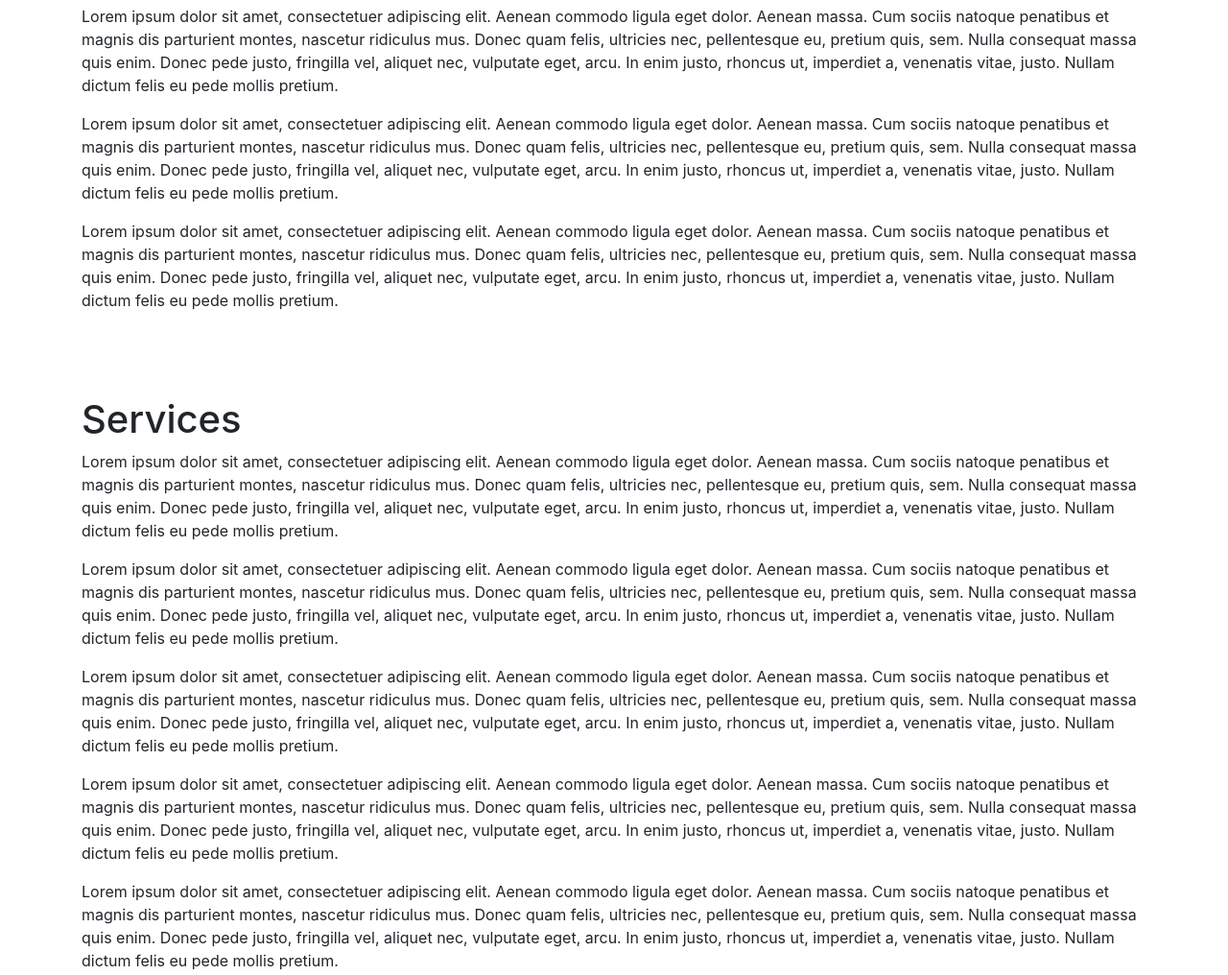
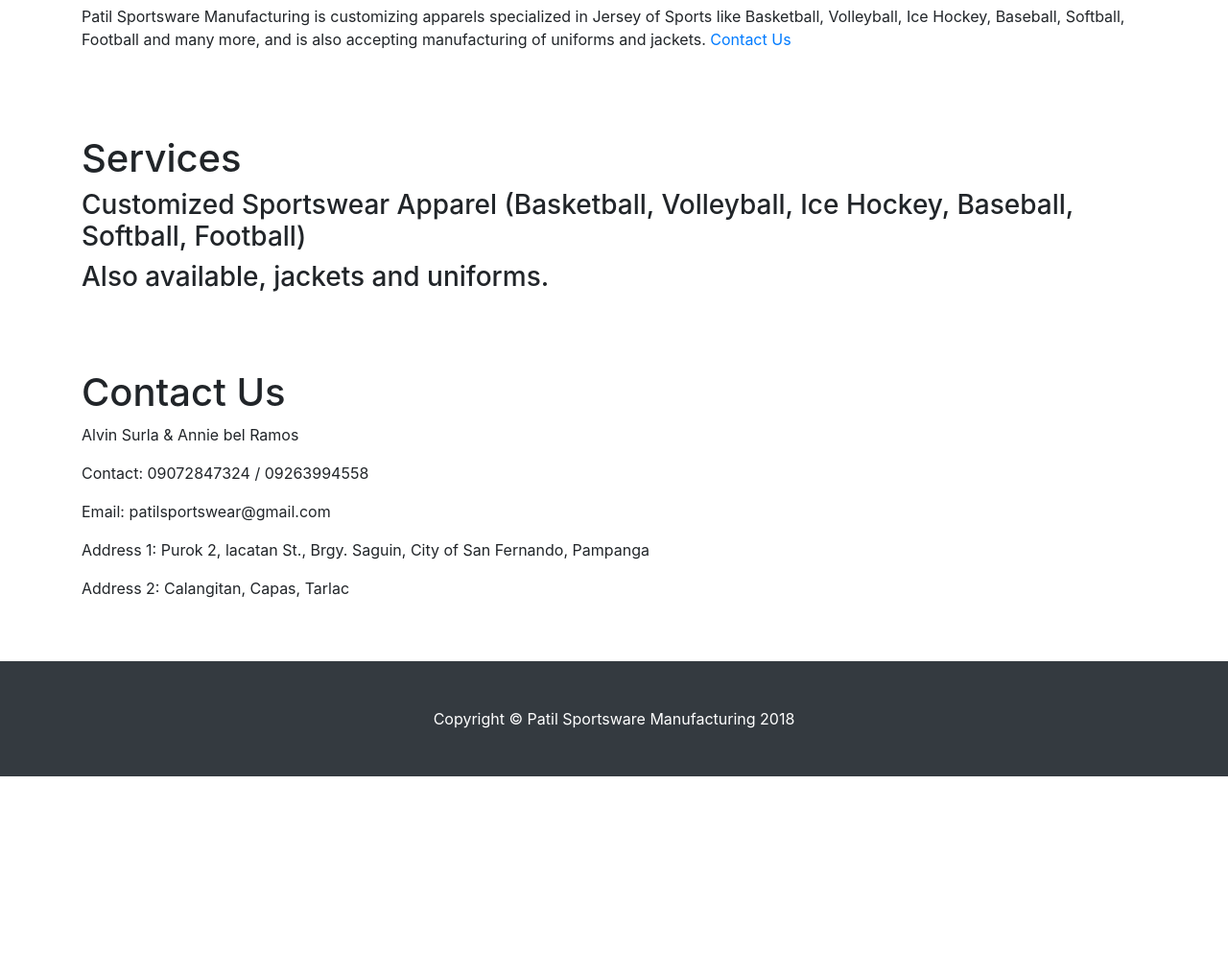
Before and after one commit to mrunknown0001/surla-sport, a plain HTML site: page index.html in a window 1280 px wide. Shown: the part 2411-3427 px from the top of the page at 96% size. After the commit the page ends 3220 px from the top, so only its background shows below. Drawn offline with Linux system fonts and the light colour scheme.

Commit message:
Added Update

```diff
--- a/index.html
+++ b/index.html
@@ -189,27 +189,24 @@
         <div id="about">
           <br><br><br>
           <h1>About</h1>
-          <p>Lorem ipsum dolor sit amet, consectetuer adipiscing elit. Aenean commodo ligula eget dolor. Aenean massa. Cum sociis natoque penatibus et magnis dis parturient montes, nascetur ridiculus mus. Donec quam felis, ultricies nec, pellentesque eu, pretium quis, sem. Nulla consequat massa quis enim. Donec pede justo, fringilla vel, aliquet nec, vulputate eget, arcu. In enim justo, rhoncus ut, imperdiet a, venenatis vitae, justo. Nullam dictum felis eu pede mollis pretium.</p>
-          <p>Lorem ipsum dolor sit amet, consectetuer adipiscing elit. Aenean commodo ligula eget dolor. Aenean massa. Cum sociis natoque penatibus et magnis dis parturient montes, nascetur ridiculus mus. Donec quam felis, ultricies nec, pellentesque eu, pretium quis, sem. Nulla consequat massa quis enim. Donec pede justo, fringilla vel, aliquet nec, vulputate eget, arcu. In enim justo, rhoncus ut, imperdiet a, venenatis vitae, justo. Nullam dictum felis eu pede mollis pretium.</p>
-          <p>Lorem ipsum dolor sit amet, consectetuer adipiscing elit. Aenean commodo ligula eget dolor. Aenean massa. Cum sociis natoque penatibus et magnis dis parturient montes, nascetur ridiculus mus. Donec quam felis, ultricies nec, pellentesque eu, pretium quis, sem. Nulla consequat massa quis enim. Donec pede justo, fringilla vel, aliquet nec, vulputate eget, arcu. In enim justo, rhoncus ut, imperdiet a, venenatis vitae, justo. Nullam dictum felis eu pede mollis pretium.</p>
+          <p>Patil Sportsware Manufacturing is customizing apparels specialized in Jersey of Sports like Basketball, Volleyball, Ice Hockey, Baseball, Softball, Football and many more, and is also accepting manufacturing of uniforms and jackets. <a href="#contact">Contact Us</a></p>
         </div>
 
         <div id="services">
           <br><br><br>
           <h1>Services</h1>
-          <p>Lorem ipsum dolor sit amet, consectetuer adipiscing elit. Aenean commodo ligula eget dolor. Aenean massa. Cum sociis natoque penatibus et magnis dis parturient montes, nascetur ridiculus mus. Donec quam felis, ultricies nec, pellentesque eu, pretium quis, sem. Nulla consequat massa quis enim. Donec pede justo, fringilla vel, aliquet nec, vulputate eget, arcu. In enim justo, rhoncus ut, imperdiet a, venenatis vitae, justo. Nullam dictum felis eu pede mollis pretium.</p>
-          <p>Lorem ipsum dolor sit amet, consectetuer adipiscing elit. Aenean commodo ligula eget dolor. Aenean massa. Cum sociis natoque penatibus et magnis dis parturient montes, nascetur ridiculus mus. Donec quam felis, ultricies nec, pellentesque eu, pretium quis, sem. Nulla consequat massa quis enim. Donec pede justo, fringilla vel, aliquet nec, vulputate eget, arcu. In enim justo, rhoncus ut, imperdiet a, venenatis vitae, justo. Nullam dictum felis eu pede mollis pretium.</p>
-          <p>Lorem ipsum dolor sit amet, consectetuer adipiscing elit. Aenean commodo ligula eget dolor. Aenean massa. Cum sociis natoque penatibus et magnis dis parturient montes, nascetur ridiculus mus. Donec quam felis, ultricies nec, pellentesque eu, pretium quis, sem. Nulla consequat massa quis enim. Donec pede justo, fringilla vel, aliquet nec, vulputate eget, arcu. In enim justo, rhoncus ut, imperdiet a, venenatis vitae, justo. Nullam dictum felis eu pede mollis pretium.</p>
-          <p>Lorem ipsum dolor sit amet, consectetuer adipiscing elit. Aenean commodo ligula eget dolor. Aenean massa. Cum sociis natoque penatibus et magnis dis parturient montes, nascetur ridiculus mus. Donec quam felis, ultricies nec, pellentesque eu, pretium quis, sem. Nulla consequat massa quis enim. Donec pede justo, fringilla vel, aliquet nec, vulputate eget, arcu. In enim justo, rhoncus ut, imperdiet a, venenatis vitae, justo. Nullam dictum felis eu pede mollis pretium.</p>
-          <p>Lorem ipsum dolor sit amet, consectetuer adipiscing elit. Aenean commodo ligula eget dolor. Aenean massa. Cum sociis natoque penatibus et magnis dis parturient montes, nascetur ridiculus mus. Donec quam felis, ultricies nec, pellentesque eu, pretium quis, sem. Nulla consequat massa quis enim. Donec pede justo, fringilla vel, aliquet nec, vulputate eget, arcu. In enim justo, rhoncus ut, imperdiet a, venenatis vitae, justo. Nullam dictum felis eu pede mollis pretium.</p>
+          <h3>Customized Sportswear Apparel (Basketball,  Volleyball,  Ice Hockey,  Baseball,  Softball, Football)</h3>
+          <h3>Also available, jackets and uniforms.</h3>
         </div>
         <div id="contact">
           <br><br><br>
           <h1>Contact Us</h1>
-          <p>Contact Details Goes Here</p>
-          <p>Lorem ipsum dolor sit amet, consectetuer adipiscing elit. Aenean commodo ligula eget dolor. Aenean massa. Cum sociis natoque penatibus et magnis dis parturient montes, nascetur ridiculus mus. Donec quam felis, ultricies nec, pellentesque eu, pretium quis, sem. Nulla consequat massa quis enim. Donec pede justo, fringilla vel, aliquet nec, vulputate eget, arcu. In enim justo, rhoncus ut, imperdiet a, venenatis vitae, justo. Nullam dictum felis eu pede mollis pretium.</p>
-          <p>Lorem ipsum dolor sit amet, consectetuer adipiscing elit. Aenean commodo ligula eget dolor. Aenean massa. Cum sociis natoque penatibus et magnis dis parturient montes, nascetur ridiculus mus. Donec quam felis, ultricies nec, pellentesque eu, pretium quis, sem. Nulla consequat massa quis enim. Donec pede justo, fringilla vel, aliquet nec, vulputate eget, arcu. In enim justo, rhoncus ut, imperdiet a, venenatis vitae, justo. Nullam dictum felis eu pede mollis pretium.</p>
-          <p>Lorem ipsum dolor sit amet, consectetuer adipiscing elit. Aenean commodo ligula eget dolor. Aenean massa. Cum sociis natoque penatibus et magnis dis parturient montes, nascetur ridiculus mus. Donec quam felis, ultricies nec, pellentesque eu, pretium quis, sem. Nulla consequat massa quis enim. Donec pede justo, fringilla vel, aliquet nec, vulputate eget, arcu. In enim justo, rhoncus ut, imperdiet a, venenatis vitae, justo. Nullam dictum felis eu pede mollis pretium.</p>
+          <p>Alvin Surla & Annie bel Ramos</p>
+          <p>Contact: 09072847324 / 09263994558</p>
+          <p>Email: patilsportswear@gmail.com</p>
+          <p>Address 1: Purok 2, lacatan St., Brgy. Saguin, City of San Fernando, Pampanga</p>
+          <p>Address 2: Calangitan, Capas, Tarlac</p>
+
         </div>
       </div>
     </section>
```
